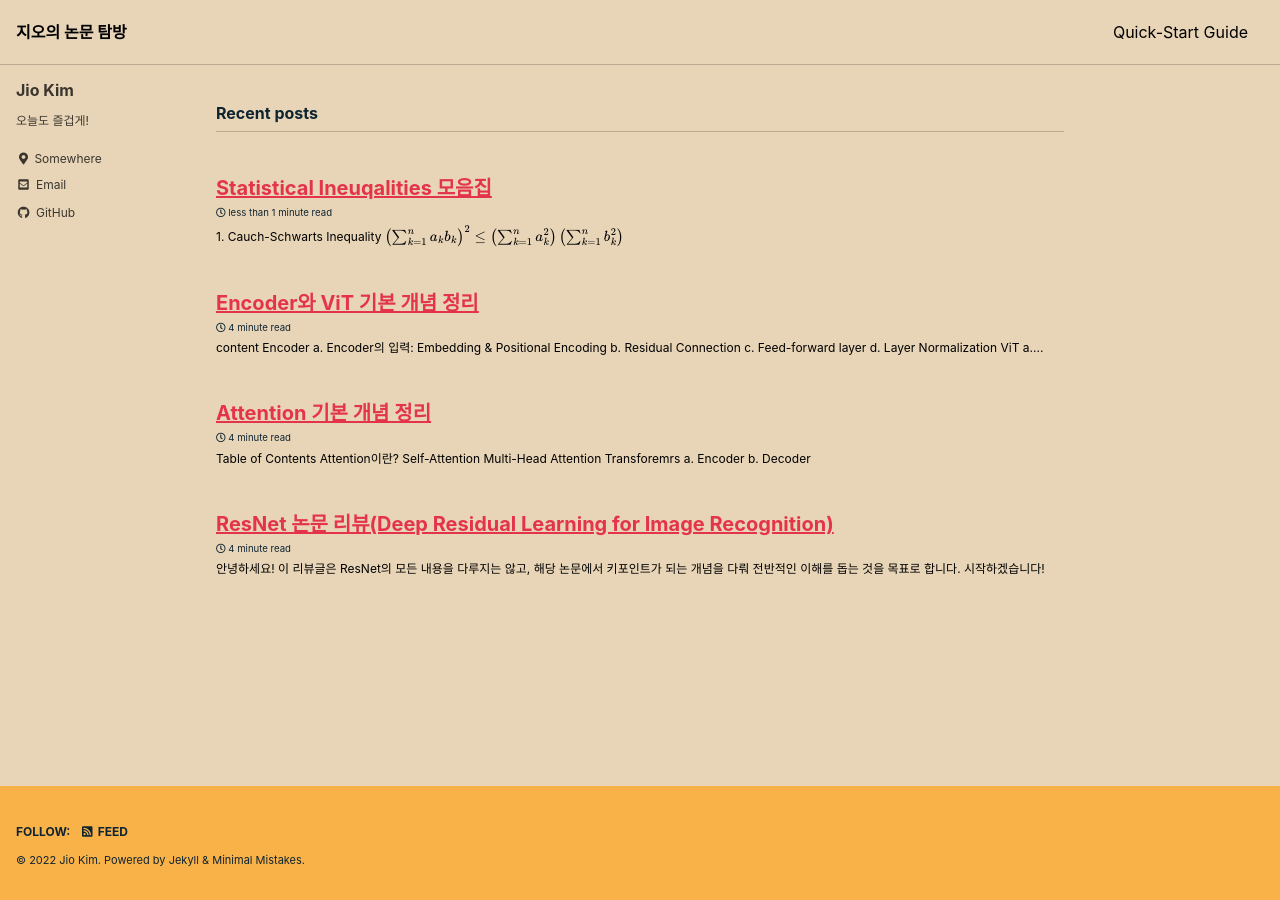
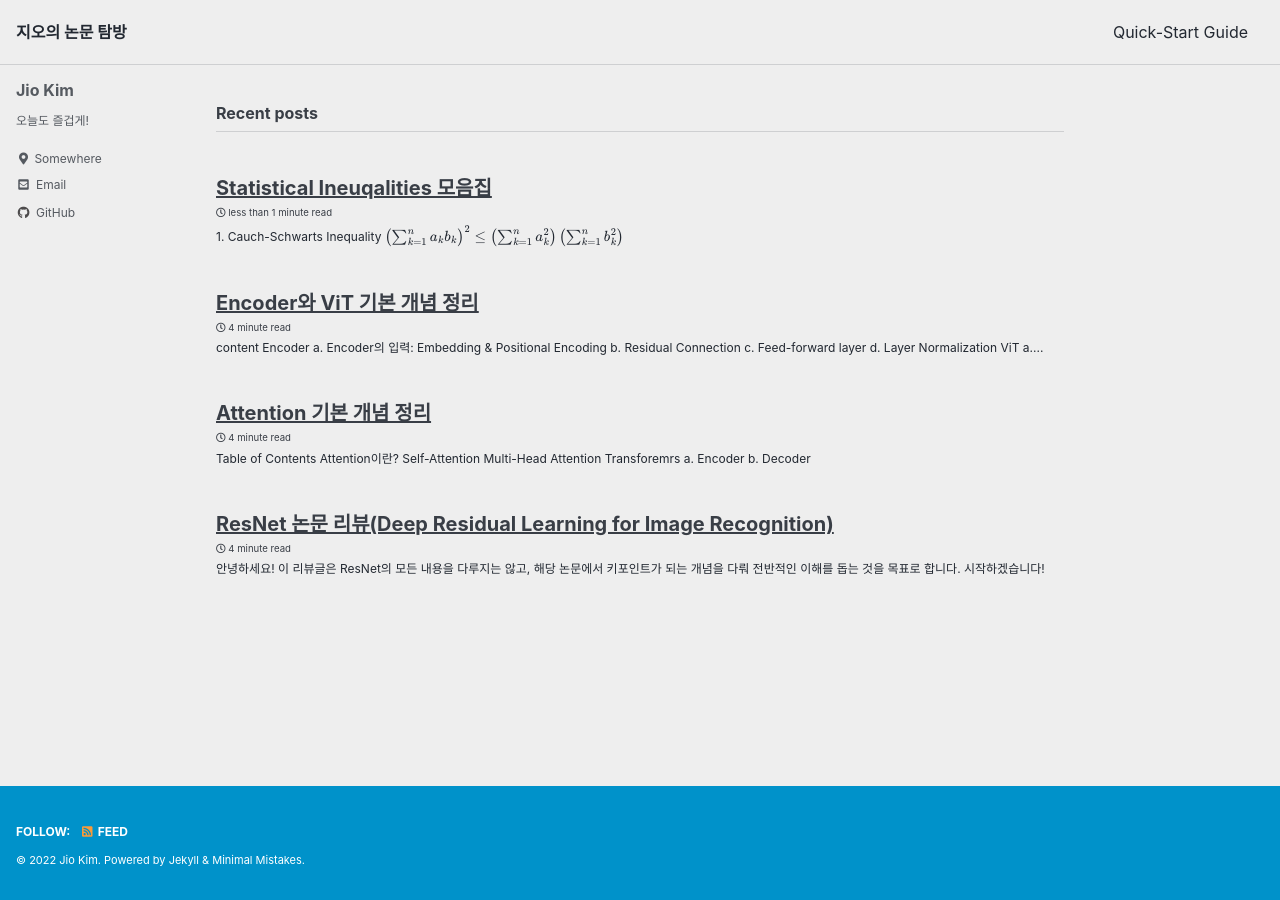
Before and after one commit to Jio0728/Jio0728.github.io, a Jekyll site: the page built from index.html, in a window 1280 px wide. Built offline with Jekyll 4.4.1, drawn with Linux system fonts in a browser that asks for light colours; cached includes are drawn as plain includes; formulas are drawn with MathJax 3; the list of posts is cut into pages by our own code.

Commit message:
Update _config.yml

```diff
--- a/_config.yml
+++ b/_config.yml
@@ -12,7 +12,7 @@
 
 # theme                  : "minimal-mistakes-jekyll"
 # remote_theme           : "mmistakes/minimal-mistakes"
-minimal_mistakes_skin    : "sunrise" #"default", "air", "aqua", "contrast", "dark", "dirt", "neon", "mint", "plum", "sunrise"
+minimal_mistakes_skin    : "air" #"default", "air", "aqua", "contrast", "dark", "dirt", "neon", "mint", "plum", "sunrise"
 
 # Site Settings
 locale                   : "en-US"
```
